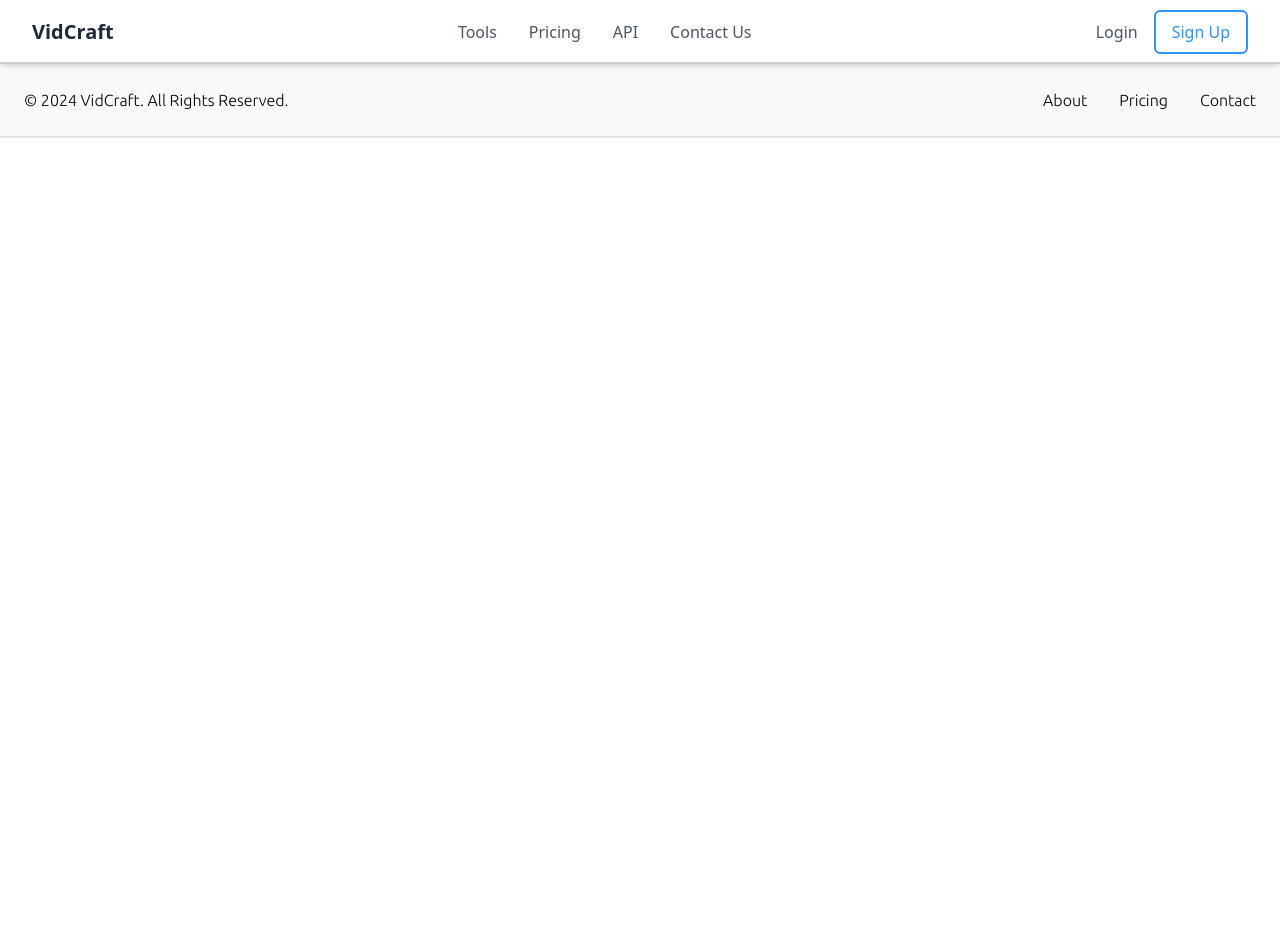
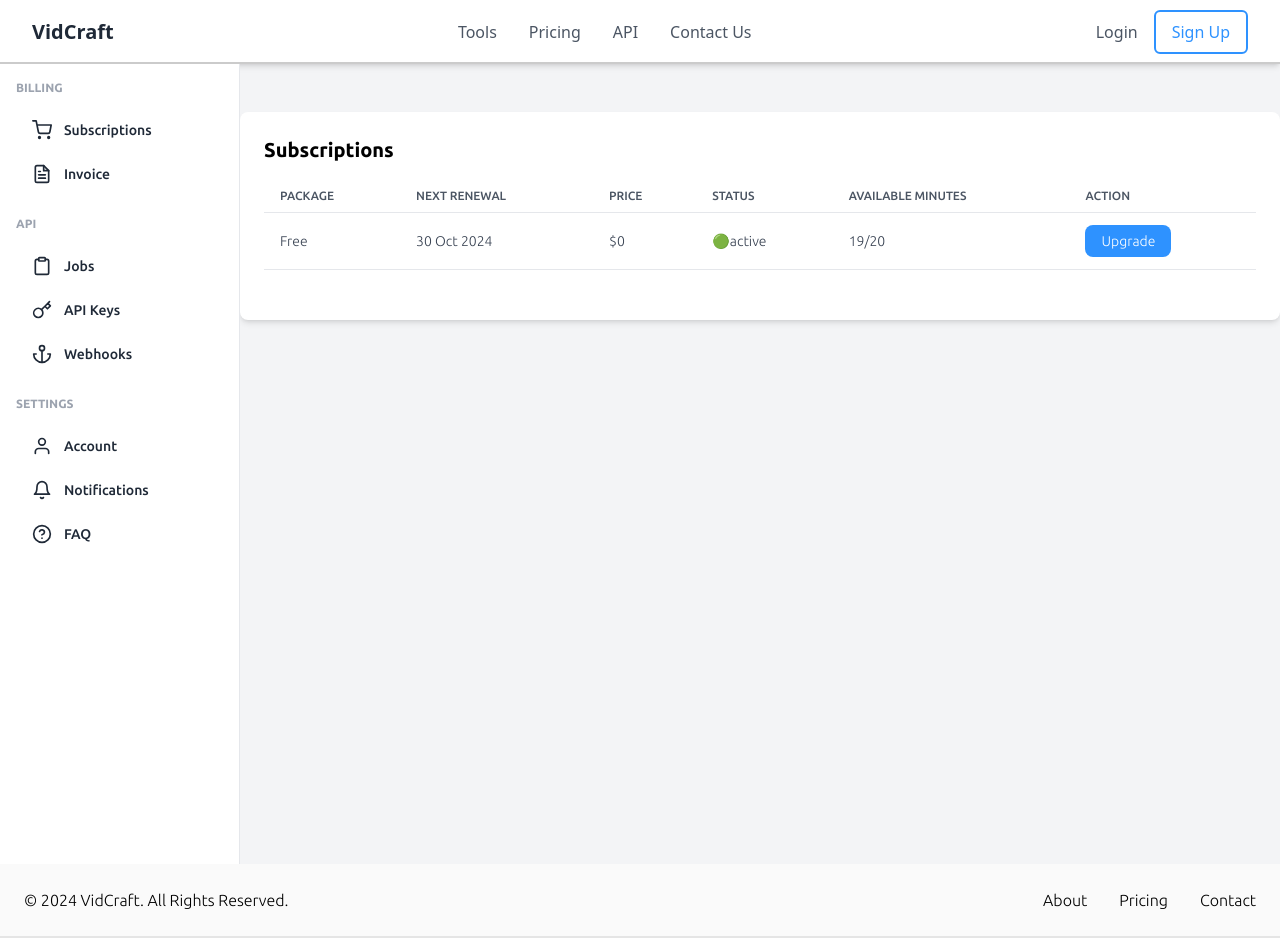
Before and after one commit to tushar-glitch/VidCraft, a React (Create React App) app in the folder video-frontend/: page /subscriptions in a window 1280 px wide. Before the commit the page ends 800 px from the top, so only its background shows below. Built offline with nearby package versions, Linux system fonts and the light colour scheme; no server answers.

Commit message:
Subscriptions and Invoices pages done

```diff
--- a/video-frontend/src/App.js
+++ b/video-frontend/src/App.js
@@ -8,7 +8,8 @@
 import API_page from './components/API_page';
 import Pricing from './components/Pricing';
 import Footer from './components/Footer';
-import Dashboard from './components/Dashboard';
+import Subscriptions from './components/Subscriptions';
+import Invoices from './components/Invoices';
 
 const App = () => {
   return (
@@ -20,7 +21,8 @@
         <Route path="/resize" element={<Resizer/>} />
         <Route path="/api" element={<API_page />} />
         <Route path="/pricing" element={<Pricing/>}/>
-        <Route path="/dash" element={<Dashboard/>}/>
+        <Route path="/subscriptions" element={<Subscriptions/>}/>
+        <Route path="/invoices" element={<Invoices/>}/>
       </Routes>
       <Footer/>
     </Router>
--- a/video-frontend/src/components/Dashboard.jsx
+++ /dev/null
@@ -1,12 +0,0 @@
-import React from 'react'
-import Sidebar from './Sidebar'
-
-const Dashboard = () => {
-  return (
-    <div>
-      <Sidebar/>
-    </div>
-  )
-}
-
-export default Dashboard
--- /dev/null
+++ b/video-frontend/src/components/Invoices.jsx
@@ -0,0 +1,48 @@
+import React from "react";
+import Sidebar from "./Sidebar";
+
+const Invoices = () => {
+  return (
+    <div>
+      <Sidebar />
+      <div className="pl-60 ubuntu-light">
+        <div className="flex justify-center min-h-screen bg-gray-100">
+          <div
+            style={{ width: "68rem" }}
+            className="bg-white rounded-lg h-52 mt-12 shadow-md p-6"
+          >
+            <h2 className="text-xl font-semibold mb-4">Invoices</h2>
+            <div className="overflow-x-auto">
+              <table className="w-full text-left border-collapse">
+                <thead>
+                  <tr>
+                    <th className="py-2 px-4 text-sm font-medium text-gray-600 border-b uppercase">
+                      Invoice date
+                    </th>
+                    <th className="py-2 px-4 text-sm font-medium text-gray-600 border-b uppercase">
+                      Invoice Id
+                    </th>
+                    <th className="py-2 px-4 text-sm font-medium text-gray-600 border-b uppercase">
+                      Amount
+                    </th>
+                    <th className="py-2 px-4 text-sm font-medium text-gray-600 border-b uppercase">
+                      Status
+                    </th>
+                    <th className="py-2 px-4 text-sm font-medium text-gray-600 border-b uppercase">
+                      Method
+                    </th>
+                    <th className="py-2 px-4 text-sm font-medium text-gray-600 border-b uppercase">
+                      Download
+                    </th>
+                  </tr>
+                </thead>
+              </table>
+            </div>
+          </div>
+        </div>
+      </div>
+    </div>
+  );
+};
+
+export default Invoices;
--- a/video-frontend/src/components/Sidebar.jsx
+++ b/video-frontend/src/components/Sidebar.jsx
@@ -1,69 +1,113 @@
-import React from 'react';
-import { FiShoppingCart, FiCreditCard, FiFileText, FiList, FiClipboard, FiKey, FiAnchor, FiUser, FiSettings, FiBell, FiUsers, FiActivity, FiHelpCircle } from 'react-icons/fi';
+import React from "react";
+import {
+  FiShoppingCart,
+  FiCreditCard,
+  FiFileText,
+  FiList,
+  FiClipboard,
+  FiKey,
+  FiAnchor,
+  FiUser,
+  FiSettings,
+  FiBell,
+  FiUsers,
+  FiActivity,
+  FiHelpCircle,
+} from "react-icons/fi";
 
 const Sidebar = () => {
   return (
     <aside className="fixed top-[4rem] left-0 z-40 w-60 h-screen bg-white border-r border-gray-200 text-gray-700 ubuntu-light">
       <div className="p-4">
-        <h2 className="text-xs font-semibold text-gray-400 uppercase mb-4">Billing</h2>
+        <h2 className="text-xs font-semibold text-gray-400 uppercase mb-4">
+          Billing
+        </h2>
         <nav className="space-y-2">
-          <a href="#" className="flex items-center px-4 py-2 text-sm font-medium text-gray-800 rounded-lg hover:bg-gray-100 hover:text-[#2e92ff]">
+        <a
+            href="subscriptions"
+            className="flex items-center px-4 py-2 text-sm font-medium text-gray-800 rounded-lg transition duration-200 ease-in-out transform hover:text-[#2e92ff] hover:scale-105"
+          >
             <FiShoppingCart className="w-5 h-5 mr-3" />
-            Billing Plan
+            Subscriptions
           </a>
-          {/* <a href="#" className="flex items-center px-4 py-2 text-sm font-medium text-gray-900 rounded-lg hover:bg-gray-100">
+          {/* <a href="#" className="flex items-center px-4 py-2 text-sm font-medium text-gray-900 rounded-lg ">
             <FiCreditCard className="w-5 h-5 mr-3" />
             Payment Method
           </a> */}
-          <a href="#" className="flex items-center px-4 py-2 text-sm font-medium text-gray-800 rounded-lg hover:bg-gray-100 hover:text-[#2e92ff]">
+          <a
+            href="invoices"
+            className="flex items-center px-4 py-2 text-sm font-medium text-gray-800 rounded-lg transition duration-200 ease-in-out transform hover:text-[#2e92ff] hover:scale-105"
+          >
             <FiFileText className="w-5 h-5 mr-3" />
             Invoice
           </a>
         </nav>
 
-        <h2 className="text-xs font-semibold text-gray-400 uppercase mt-6 mb-4">API</h2>
+        <h2 className="text-xs font-semibold text-gray-400 uppercase mt-6 mb-4">
+          API
+        </h2>
         <nav className="space-y-2">
-          {/* <a href="#" className="flex items-center px-4 py-2 text-sm font-medium text-gray-900 rounded-lg hover:bg-gray-100">
+          {/* <a href="#" className="flex items-center px-4 py-2 text-sm font-medium text-gray-900 rounded-lg ">
             <FiList className="w-5 h-5 mr-3" />
             Tasks
           </a> */}
-          <a href="#" className="flex items-center px-4 py-2 text-sm font-medium text-gray-800 rounded-lg hover:bg-gray-100 hover:text-[#2e92ff]">
+          <a
+            href="#"
+            className="flex items-center px-4 py-2 text-sm font-medium text-gray-800 rounded-lg transition duration-200 ease-in-out transform hover:text-[#2e92ff] hover:scale-105"
+          >
             <FiClipboard className="w-5 h-5 mr-3" />
             Jobs
           </a>
-          <a href="#" className="flex items-center px-4 py-2 text-sm font-medium text-gray-800 rounded-lg hover:bg-gray-100 hover:text-[#2e92ff]">
+          <a
+            href="#"
+            className="flex items-center px-4 py-2 text-sm font-medium text-gray-800 rounded-lg transition duration-200 ease-in-out transform hover:text-[#2e92ff] hover:scale-105"
+          >
             <FiKey className="w-5 h-5 mr-3" />
             API Keys
           </a>
-          <a href="#" className="flex items-center px-4 py-2 text-sm font-medium text-gray-800 rounded-lg hover:bg-gray-100 hover:text-[#2e92ff]">
+          <a
+            href="#"
+            className="flex items-center px-4 py-2 text-sm font-medium text-gray-800 rounded-lg transition duration-200 ease-in-out transform hover:text-[#2e92ff] hover:scale-105"
+          >
             <FiAnchor className="w-5 h-5 mr-3" />
             Webhooks
           </a>
         </nav>
 
-        <h2 className="text-xs font-semibold text-gray-400 uppercase mt-6 mb-4">Settings</h2>
+        <h2 className="text-xs font-semibold text-gray-400 uppercase mt-6 mb-4">
+          Settings
+        </h2>
         <nav className="space-y-2">
-          <a href="#" className="flex items-center px-4 py-2 text-sm font-medium text-gray-800 rounded-lg hover:bg-gray-100 hover:text-[#2e92ff]">
+        <a
+            href="#"
+            className="flex items-center px-4 py-2 text-sm font-medium text-gray-800 rounded-lg transition duration-200 ease-in-out transform hover:text-[#2e92ff] hover:scale-105"
+          >
             <FiUser className="w-5 h-5 mr-3" />
             Account
           </a>
-          {/* <a href="#" className="flex items-center px-4 py-2 text-sm font-medium text-gray-900 rounded-lg hover:bg-gray-100">
+          {/* <a href="#" className="flex items-center px-4 py-2 text-sm font-medium text-gray-900 rounded-lg ">
             <FiSettings className="w-5 h-5 mr-3" />
             Presets
           </a> */}
-          <a href="#" className="flex items-center px-4 py-2 text-sm font-medium text-gray-800 rounded-lg hover:bg-gray-100 hover:text-[#2e92ff]">
+          <a
+            href="#"
+            className="flex items-center px-4 py-2 text-sm font-medium text-gray-800 rounded-lg transition duration-200 ease-in-out transform hover:text-[#2e92ff] hover:scale-105"
+          >
             <FiBell className="w-5 h-5 mr-3" />
             Notifications
           </a>
-          {/* <a href="#" className="flex items-center px-4 py-2 text-sm font-medium text-gray-900 rounded-lg hover:bg-gray-100">
+          {/* <a href="#" className="flex items-center px-4 py-2 text-sm font-medium text-gray-900 rounded-lg ">
             <FiUsers className="w-5 h-5 mr-3" />
             Team
           </a>
-          <a href="#" className="flex items-center px-4 py-2 text-sm font-medium text-gray-900 rounded-lg hover:bg-gray-100">
+          <a href="#" className="flex items-center px-4 py-2 text-sm font-medium text-gray-900 rounded-lg ">
             <FiActivity className="w-5 h-5 mr-3" />
             Activity
           </a> */}
-          <a href="#" className="flex items-center px-4 py-2 text-sm font-medium text-gray-800 rounded-lg hover:bg-gray-100 hover:text-[#2e92ff]">
+          <a
+            href="#"
+            className="flex items-center px-4 py-2 text-sm font-medium text-gray-800 rounded-lg transition duration-200 ease-in-out transform hover:text-[#2e92ff] hover:scale-105"
+          >
             <FiHelpCircle className="w-5 h-5 mr-3" />
             FAQ
           </a>
--- /dev/null
+++ b/video-frontend/src/components/Subscriptions.jsx
@@ -0,0 +1,72 @@
+import React from "react";
+import Sidebar from "./Sidebar";
+
+const Subscriptions = () => {
+  return (
+    <div>
+      <Sidebar />
+      <div className="pl-60 ubuntu-light">
+        <div className="flex justify-center min-h-screen bg-gray-100">
+          <div
+            style={{ width: "68rem" }}
+            className="bg-white rounded-lg h-52 mt-12 shadow-md p-6"
+          >
+            <h2 className="text-xl font-semibold mb-4">Subscriptions</h2>
+            <div className="overflow-x-auto">
+              <table className="w-full text-left border-collapse">
+                <thead>
+                  <tr>
+                    <th className="py-2 px-4 text-xs font-medium text-gray-600 border-b uppercase">
+                      Package
+                    </th>
+                    <th className="py-2 px-4 text-xs font-medium text-gray-600 border-b uppercase">
+                      Next Renewal
+                    </th>
+                    <th className="py-2 px-4 text-xs font-medium text-gray-600 border-b uppercase">
+                      Price
+                    </th>
+                    <th className="py-2 px-4 text-xs font-medium text-gray-600 border-b uppercase">
+                      Status
+                    </th>
+                    <th className="py-2 px-4 text-xs font-medium text-gray-600 border-b uppercase">
+                      Available Minutes
+                    </th>
+                    <th className="py-2 px-4 text-xs font-medium text-gray-600 border-b uppercase">
+                      Action
+                    </th>
+                  </tr>
+                </thead>
+                <tbody>
+                  <tr>
+                    <td className="py-3 px-4 text-sm text-gray-700 border-b">
+                      Free
+                    </td>
+                    <td className="py-3 px-4 text-sm text-gray-700 border-b">
+                      30 Oct 2024
+                    </td>
+                    <td className="py-3 px-4 text-sm text-gray-700 border-b">
+                      $0
+                    </td>
+                    <td className="py-3 px-4 text-sm text-gray-700 border-b">
+                    🟢active
+                    </td>
+                    <td className="py-3 px-4 text-sm text-gray-700 border-b">
+                      19/20
+                    </td>
+                    <td className="py-3 px-4 text-sm border-b">
+                      <button className="bg-[#2e92ff] text-white rounded-lg px-4 py-1.5 text-sm hover:bg-blue-600 transition">
+                        Upgrade
+                      </button>
+                    </td>
+                  </tr>
+                </tbody>
+              </table>
+            </div>
+          </div>
+        </div>
+      </div>
+    </div>
+  );
+};
+
+export default Subscriptions;
```
